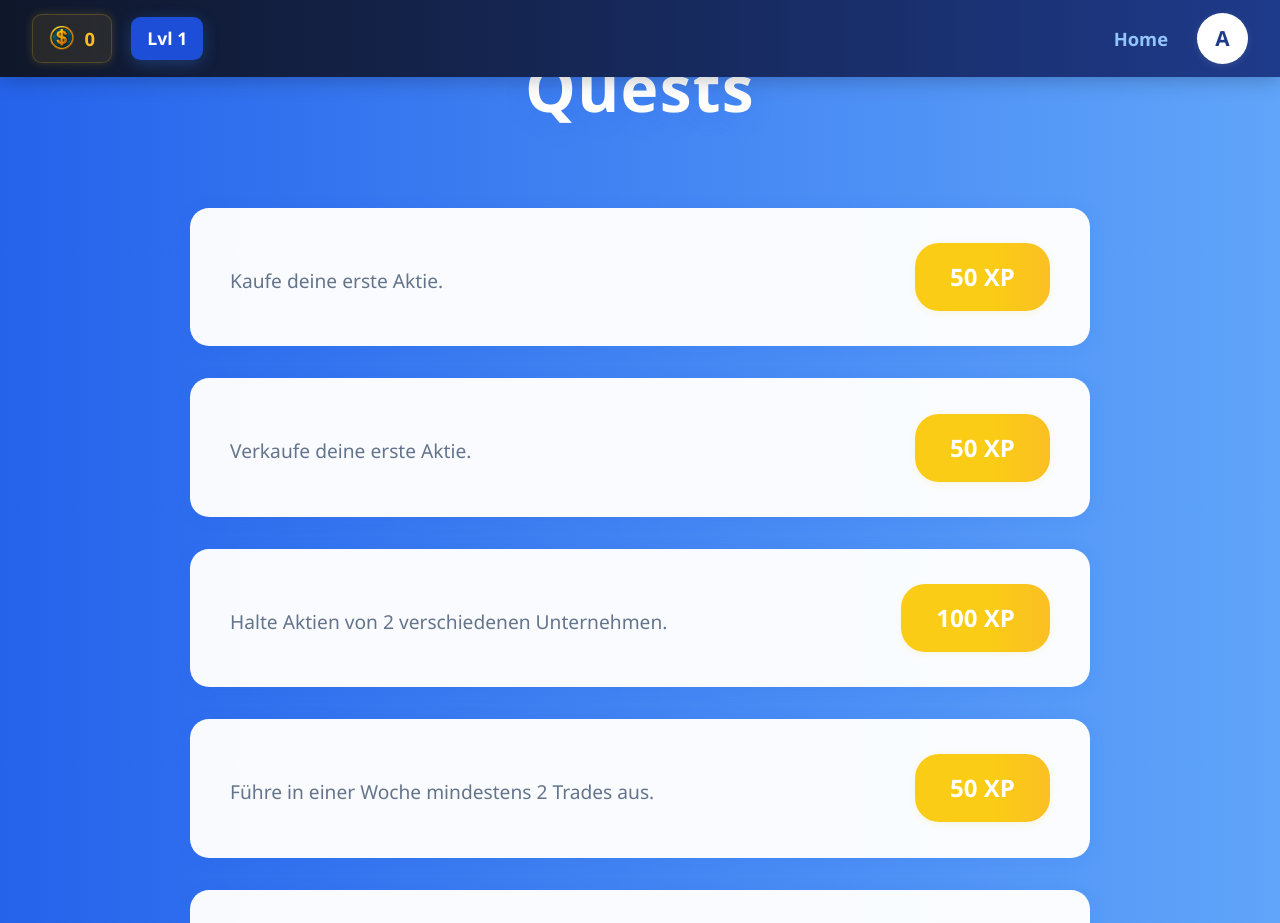
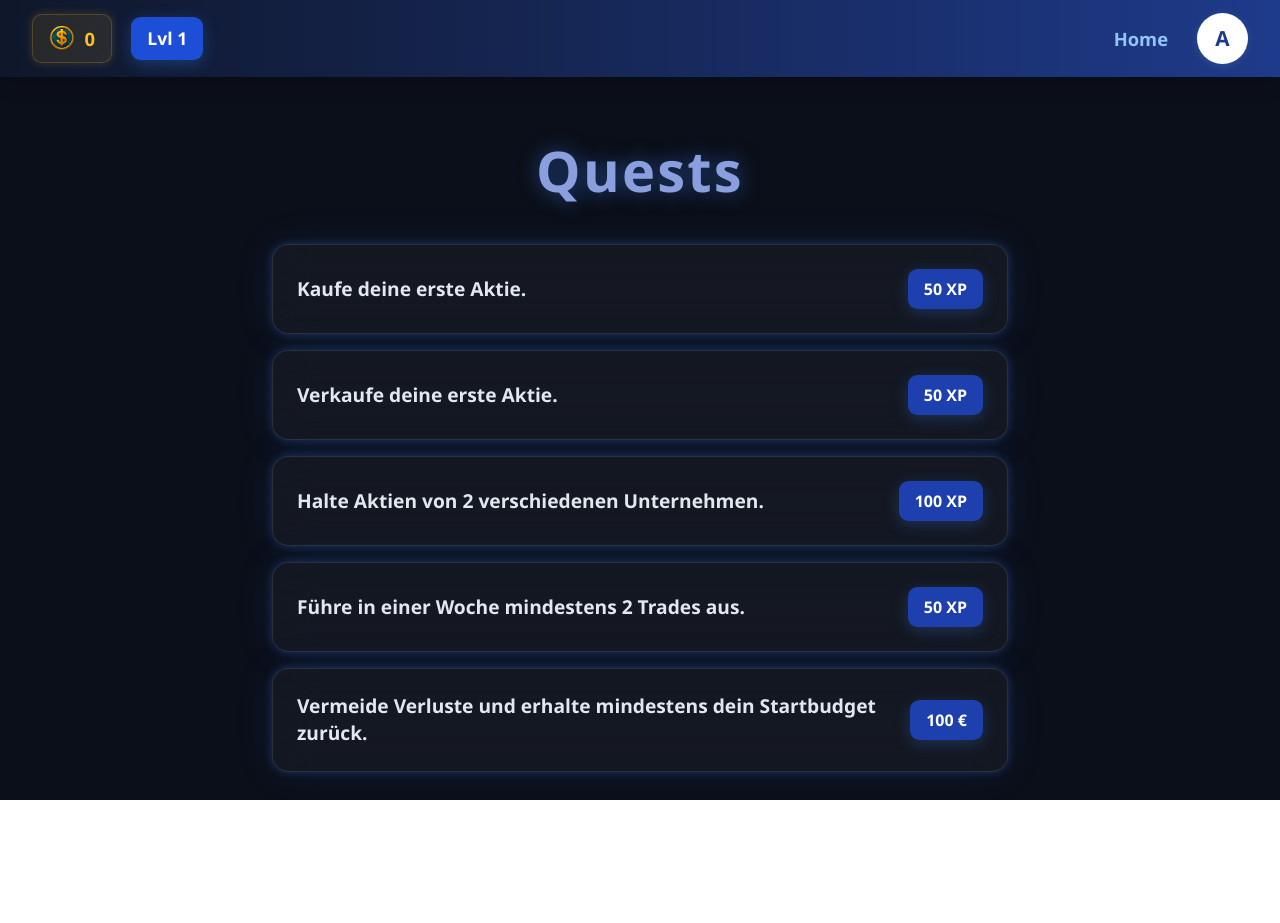
Before and after one commit to zelenajabukaa/stocktrainerFrontend, a React (Vite) app: page /test/quests in a window 1280 px wide. Shown: the top 923 px of the page. After the commit the page ends 800 px from the top, so only its background shows below. Built offline with nearby package versions, Linux system fonts and the light colour scheme.

Commit message:
Design Quest + Header

```diff
--- a/src/Home.tsx
+++ b/src/Home.tsx
@@ -33,10 +33,10 @@ const Home: React.FC = () => {
     canvas.height = window.innerHeight;
 
     // Erstelle mehrere Aktienlinien
-    stockLinesRef.current = Array.from({ length: 6 }, (_, i) => ({
+    stockLinesRef.current = Array.from({ length: 8 }, (_, i) => ({
       points: [],
       baseY: canvas.height * (0.2 + i * 0.13),
-      speed: 0.001 + Math.random() * 0.1,
+      speed: 0.001 + Math.random() * 0.3,
       direction: Math.random() > 0.5 ? 1 : -1,
       stepSize: 15 + Math.random() * 25,
       volatility: 20 + Math.random() * 40,
--- a/src/components/Quests.tsx
+++ b/src/components/Quests.tsx
@@ -1,5 +1,5 @@
 import React from 'react';
-import styles from './Quests.module.css';
+import styles from '../css/Quests.module.css';
 import Header from './Header';
 
 interface Quest {
--- a/src/css/Quests.module.css
+++ b/src/css/Quests.module.css
@@ -1,118 +1,222 @@
-
-.questsContainer {
-  width: 100vw;
-  min-height: 100vh;
+/* === RESET === */
+* {
   margin: 0;
   padding: 0;
-  background: linear-gradient(90deg, #2563eb 0%, #60a5fa 100%);
-  display: flex;
-  flex-direction: column;
-  align-items: center;
-  justify-content: flex-start;
+  box-sizing: border-box;
 }
 
-.questList {
-  list-style: none;
-  padding: 0;
-  margin: 0;
+html, body {
+  height: 100%;
   width: 100%;
-  max-width: 900px;
+  overflow-x: hidden;
 }
 
-.questItem {
-  display: flex;
-  align-items: center;
-  justify-content: space-between;
-  background: rgba(255,255,255,0.97);
-  border-radius: 1.2rem;
-  margin: 2rem 0;
-  padding: 2.2rem 2.5rem;
-  box-shadow: 0 2px 16px 0 rgba(37,99,235,0.10);
-  transition: box-shadow 0.2s;
-  width: 100%;
-}
-.questItem:last-child {
-  margin-bottom: 2rem;
-}
-.questItem:hover {
-  box-shadow: 0 8px 32px 0 rgba(37,99,235,0.18);
+/* === QUESTS CONTAINER === */
+.questsContainer {
+  background: #0b0f19;
+  color: #e2e8f0;
+  font-family: 'Rajdhani', 'Segoe UI', sans-serif;
+  padding-bottom: 2rem;
+  padding-top: 6rem;
+  min-height: 100vh;
+  position: relative;
+  z-index: 3;
+  display: block; /* Stellt sicher, dass es Block-Element ist */
+  overflow: visible; /* Überschreibt eventuelle vererbte overflow-Werte */
 }
 
-.questInfo {
-  display: flex;
-  flex-direction: column;
+/* === HINTERGRUND ANPASSUNG === */
+body::before,
+body::after {
+  content: '';
+  position: fixed;
+  top: 0;
+  left: 0;
+  width: 100%;
+  height: 100%;
+  z-index: 1;
+  pointer-events: none;
 }
-.questTitle {
-  font-weight: 700;
-  font-size: 2.1rem;
-  color: #2563eb;
-  letter-spacing: 0.01em;
+
+body::before {
+  background: radial-gradient(circle at center, rgba(11, 15, 25, 0.3) 0%, rgba(11, 15, 25, 0.8) 100%);
 }
-.questDescription {
-  font-size: 1.2rem;
-  color: #64748b;
-  margin-top: 0.5rem;
+
+body::after {
+  background-image:
+    radial-gradient(circle at 20% 30%, rgba(59, 130, 246, 0.05) 0%, transparent 50%),
+    radial-gradient(circle at 80% 70%, rgba(139, 159, 223, 0.05) 0%, transparent 50%),
+    radial-gradient(circle at 50% 50%, rgba(30, 64, 175, 0.03) 0%, transparent 50%);
 }
-.xpBadge {
-  background: linear-gradient(90deg, #facc15 60%, #fbbf24 100%);
-  color: #fff;
-  font-weight: bold;
-  border-radius: 1.5rem;
-  padding: 1rem 2.2rem;
-  font-size: 1.5rem;
-  box-shadow: 0 2px 8px 0 rgba(250,204,21,0.13);
-  margin-left: 2.5rem;
-  min-width: 110px;
+
+/* === QUESTS TITLE === */
+.questsTitle {
   text-align: center;
+  font-size: 3.5rem;
+  font-weight: 900;
+  color: #8b9fdf;
+  text-shadow: 0 0 20px rgba(59, 130, 246, 0.5);
+  letter-spacing: 0.04em;
+  margin: 2rem 0;
+  z-index: 3;
   position: relative;
 }
 
-.checkmark {
-  color: #22c55e;
-  font-size: 2.2rem;
-  margin-left: 1.5rem;
-  font-weight: bold;
-  filter: drop-shadow(0 2px 6px rgba(34,197,94,0.13));
-  user-select: none;
+/* === QUEST LIST === */
+.questList {
+  list-style: none;
+  max-width: 800px;
+  margin: 0 auto;
+  padding: 0 2rem;
+  display: flex;
+  flex-direction: column;
+  gap: 1rem;
+  z-index: 3;
+  position: relative;
 }
 
-.questsTitle {
-  font-size: 4rem;
-  font-weight: 900;
-  color: #fff;
-  margin-top: 2.5rem;
-  margin-bottom: 2.5rem;
-  letter-spacing: 0.02em;
-  text-shadow: 0 4px 24px rgba(37,99,235,0.18);
-  text-align: center;
+/* === QUEST ITEM === */
+.questItem {
+  background: rgba(255, 255, 255, 0.04);
+  border: 1px solid rgba(255, 255, 255, 0.1);
+  backdrop-filter: blur(20px);
+  border-radius: 1rem;
+  box-shadow:
+    0 0 10px rgba(59, 130, 246, 0.3),
+    0 0 40px rgba(59, 130, 246, 0.1),
+    inset 0 0 6px rgba(255, 255, 255, 0.02);
+  transition: transform 0.3s ease, box-shadow 0.3s ease;
+  padding: 1.5rem;
+  display: flex;
+  justify-content: space-between;
+  align-items: center;
 }
 
+.questItem:hover {
+  transform: translateY(-2px);
+  box-shadow:
+    0 0 15px rgba(59, 130, 246, 0.4),
+    0 0 60px rgba(59, 130, 246, 0.2),
+    inset 0 0 8px rgba(255, 255, 255, 0.03);
+}
+
+/* === QUEST INFO === */
+.questInfo {
+  flex: 1;
+}
+
+.questDescription {
+  font-size: 1.2rem;
+  font-weight: 600;
+  color: #e2e8f0;
+  line-height: 1.4;
+}
+
+/* === XP/MONEY BADGE === */
+.xpBadge {
+  background: #1e40af;
+  border-radius: 0.6rem;
+  padding: 0.5rem 1rem;
+  font-weight: 700;
+  color: #fff;
+  font-size: 1rem;
+  box-shadow: 0 4px 16px rgba(59, 130, 246, 0.25);
+  white-space: nowrap;
+}
+
+/* === PROGRESS BAR === */
 .progressBarContainer {
-  width: 100%;
-  max-width: 900px;
-  margin: 3rem auto 2rem auto;
-  display: flex;
-  flex-direction: column;
-  align-items: center;
+  max-width: 800px;
+  margin: 3rem auto;
+  padding: 0 2rem;
+  z-index: 3;
+  position: relative;
 }
+
 .progressBarBg {
   width: 100%;
-  height: 1.5rem;
-  background: #e0e7ef;
-  border-radius: 1rem;
+  height: 12px;
+  background: rgba(30, 41, 59, 0.7);
+  border: 1px solid rgba(123, 193, 255, 0.1);
+  border-radius: 0.6rem;
   overflow: hidden;
-  box-shadow: 0 1px 8px 0 rgba(37,99,235,0.08);
-  margin-bottom: 0.7rem;
+  position: relative;
 }
+
 .progressBarFill {
   height: 100%;
-  background: linear-gradient(90deg, #2563eb 60%, #60a5fa 100%);
-  border-radius: 1rem 0 0 1rem;
-  transition: width 0.4s cubic-bezier(.4,2,.6,1);
+  background: linear-gradient(90deg, #1e40af, #0061fd);
+  border-radius: 0.6rem;
+  transition: width 0.5s ease;
+  box-shadow: 0 0 10px rgba(59, 130, 246, 0.5);
 }
+
 .progressText {
-  color: #fff;
-  font-size: 1.2rem;
-  font-weight: 500;
-  text-shadow: 0 2px 8px rgba(37,99,235,0.13);
+  display: block;
+  text-align: center;
+  margin-top: 0.5rem;
+  font-size: 1.1rem;
+  font-weight: 600;
+  color: #93c5fd;
 }
+
+/* === RESPONSIVE DESIGN === */
+@media (max-width: 768px) {
+  .questsTitle {
+    font-size: 2.5rem;
+    margin: 1.5rem 0;
+  }
+
+  .questList {
+    padding: 0 1rem;
+  }
+
+  .questItem {
+    padding: 1rem;
+    flex-direction: column;
+    gap: 1rem;
+    text-align: center;
+  }
+
+  .questDescription {
+    font-size: 1.1rem;
+  }
+
+  .xpBadge {
+    font-size: 0.9rem;
+    padding: 0.4rem 0.8rem;
+  }
+
+  .progressBarContainer {
+    padding: 0 1rem;
+    margin: 2rem auto;
+  }
+
+  .progressText {
+    font-size: 1rem;
+  }
+}
+
+@media (max-width: 480px) {
+  .questsTitle {
+    font-size: 2rem;
+  }
+
+  .questDescription {
+    font-size: 1rem;
+  }
+
+  .xpBadge {
+    font-size: 0.8rem;
+  }
+}
+
+/* === SCROLL KORREKTUR === */
+body {
+  overflow-y: auto !important;
+  position: static !important;
+}
+
+.questsContainer {
+  overflow: visible !important;
+}
```
